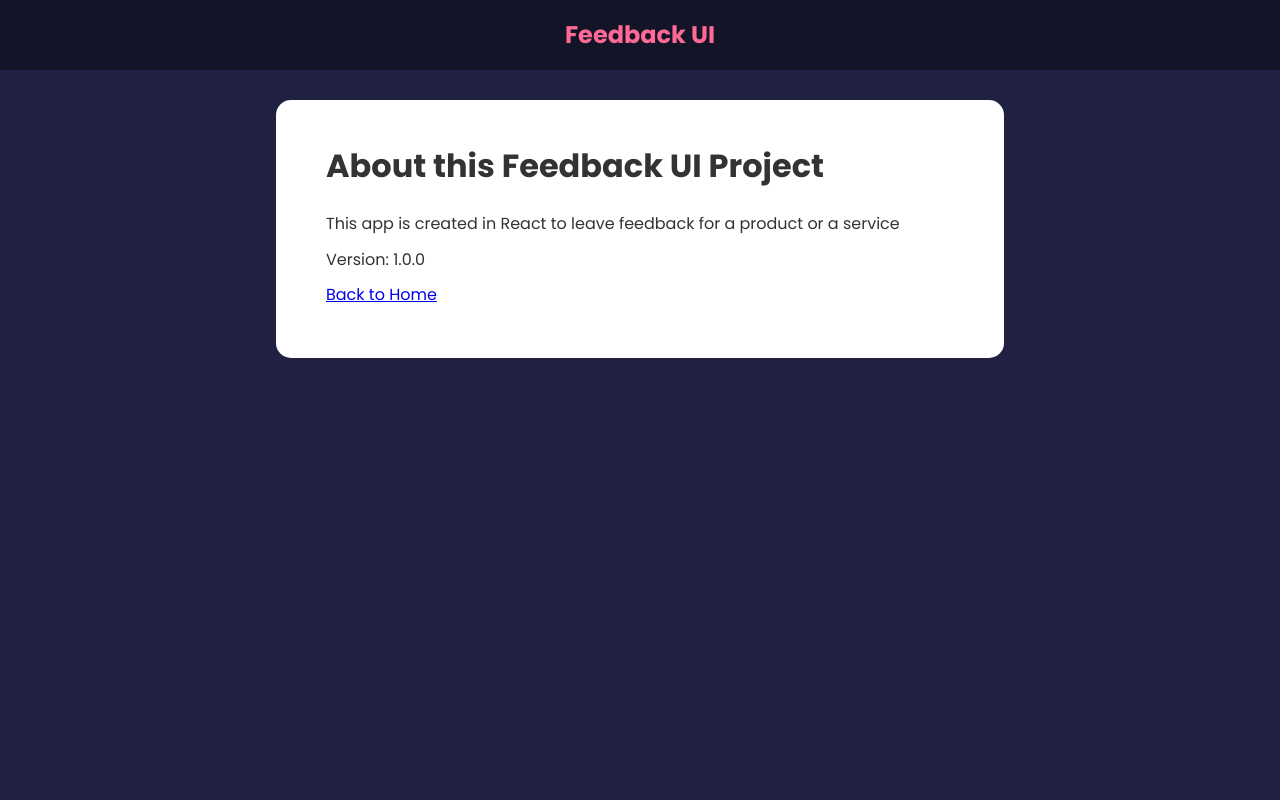
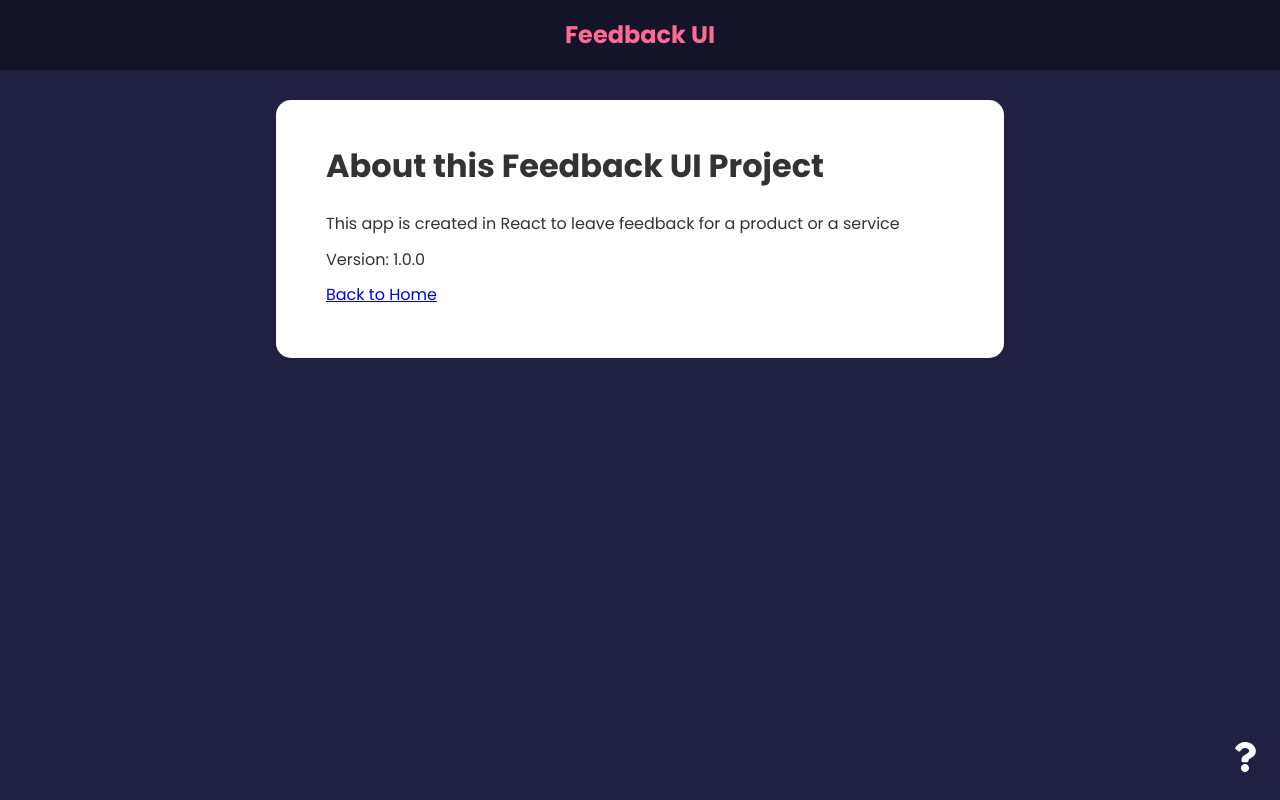
Before and after one commit to aindriu80/react-feedback-app, a React (Create React App) app: page /about in a window 1280 px wide. Built offline with nearby package versions, Linux system fonts and the light colour scheme.

Commit message:
Creating (instant) Links

```diff
--- a/src/App.js
+++ b/src/App.js
@@ -7,6 +7,7 @@ import FeedbackData from './data/FeedbackData'
 import FeedbackStats from './components/FeedbackStats'
 import FeedbackForm from './components/FeedbackForm'
 import AboutPage from './pages/AboutPage'
+import AboutIconLink from './components/AboutIconLink'
 
 function App() {
   const [feedback, setFeedback] = useState(FeedbackData)
@@ -42,6 +43,7 @@ function App() {
             }></Route>
           <Route path="/about" element={<AboutPage />} />
         </Routes>
+        <AboutIconLink />
       </div>
     </Router>
   )
--- /dev/null
+++ b/src/components/AboutIconLink.jsx
@@ -0,0 +1,18 @@
+import { FaQuestion } from 'react-icons/fa'
+import { Link } from 'react-router-dom'
+
+const AboutIconLink = () => {
+  return (
+    <div>
+      <div className="about-link">
+        <Link to="/about">
+          {/* Passing an object with pathname, query params like search and sort and a hash 'hello' */}
+          {/* <Link to={{ pathname: '/about', search: '?sort=name', hash: '#hello' }}> */}
+          <FaQuestion size={30} />
+        </Link>
+      </div>
+    </div>
+  )
+}
+
+export default AboutIconLink
--- a/src/pages/AboutPage.jsx
+++ b/src/pages/AboutPage.jsx
@@ -1,4 +1,6 @@
 import Card from '../components/shared/Card'
+import { Link } from 'react-router-dom'
+
 const AboutPage = () => {
   return (
     <Card>
@@ -10,7 +12,7 @@ const AboutPage = () => {
         </p>
         <p>Version: 1.0.0</p>
         <p>
-          <a href="/">Back to Home</a>
+          <Link to="/">Back to Home</Link>
         </p>
       </div>
     </Card>
```
